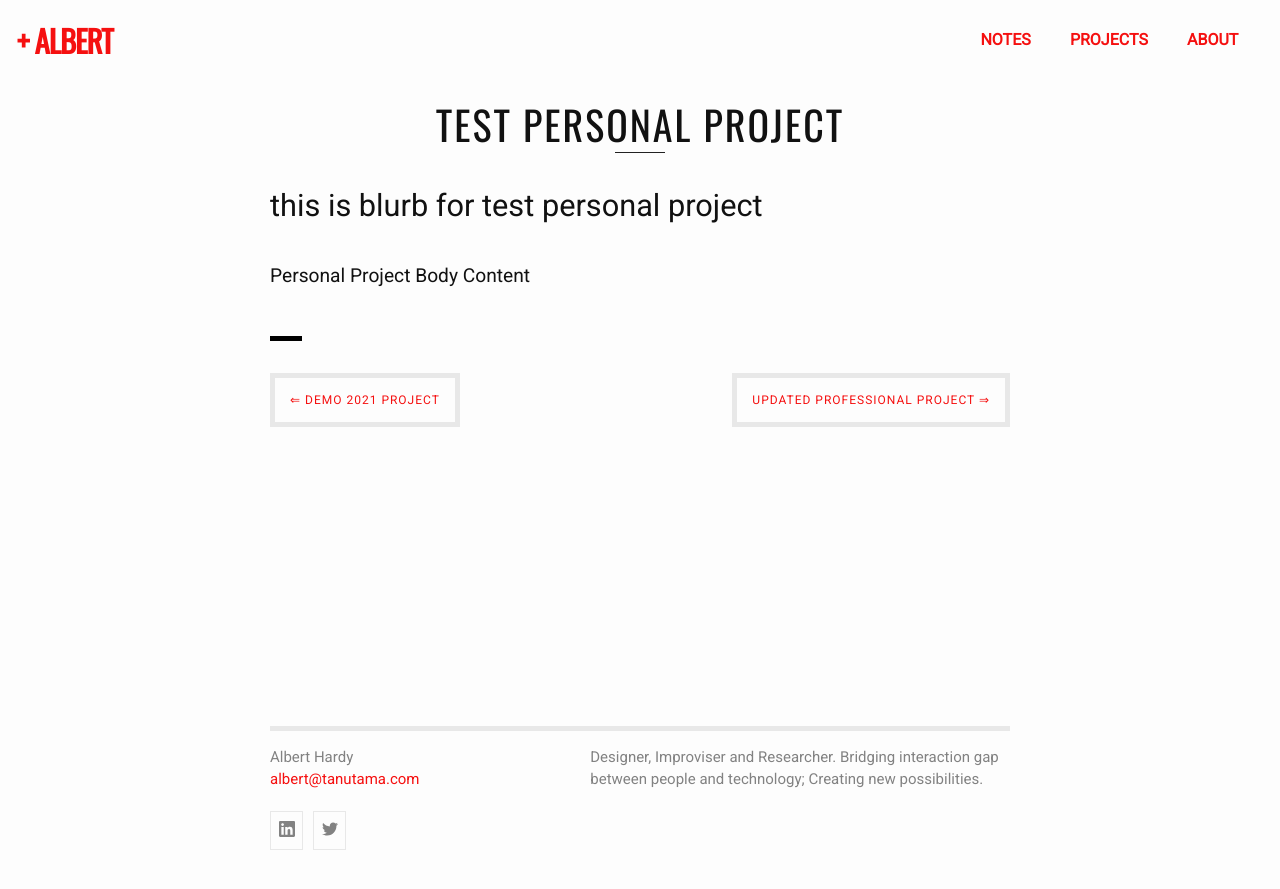
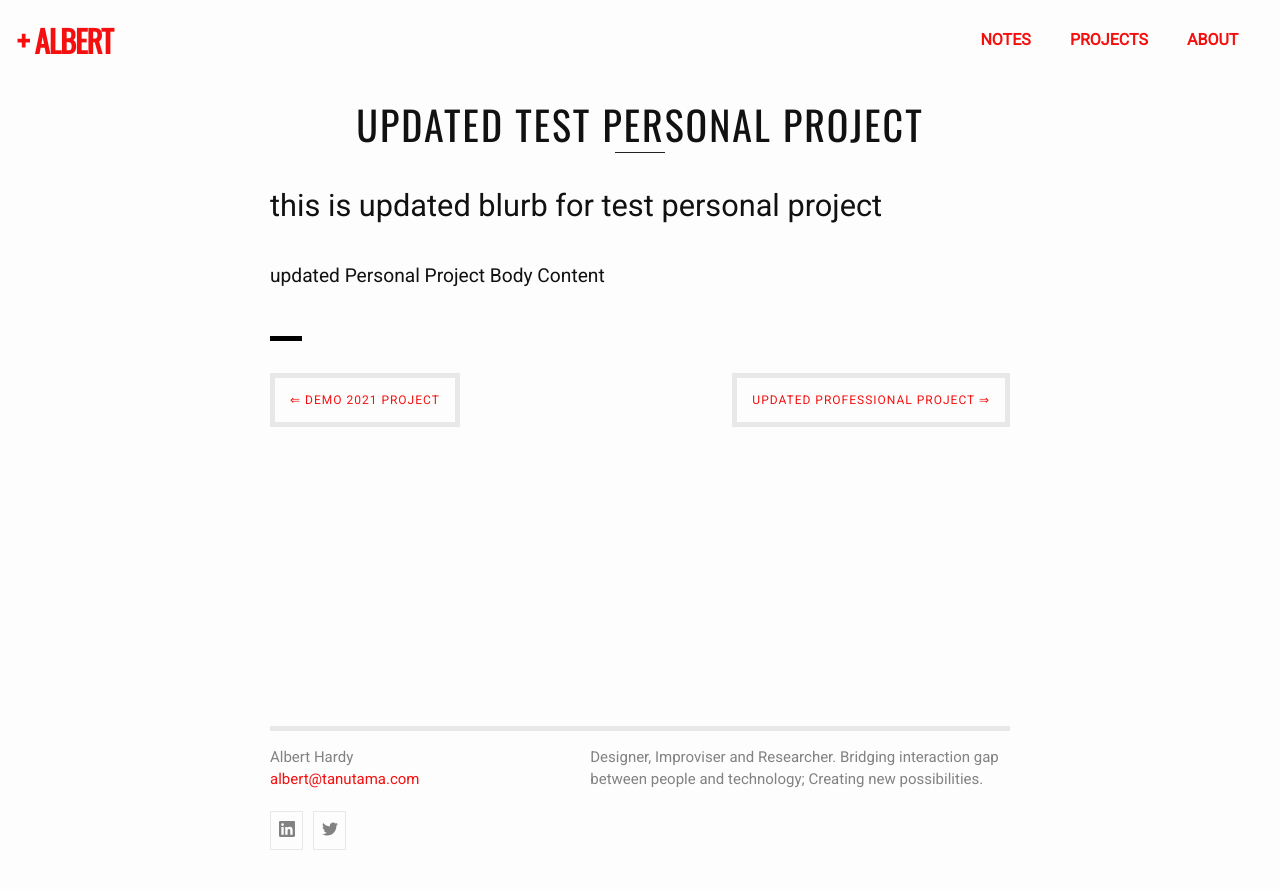
Before and after one commit to centros4520/centros4520.github.io, a Jekyll site: the page built from _projects/2021-09-test-personal-project.md, in a window 1280 px wide. Shown: the top 889 px of the page. Built offline with Jekyll 4.4.1, drawn with Linux system fonts in a browser that asks for light colours.

Commit message:
Update Project “2021-09-test-personal-project”

```diff
--- a/_projects/2021-09-test-personal-project.md
+++ b/_projects/2021-09-test-personal-project.md
@@ -1,10 +1,10 @@
 ---
 layout: project
-title: Test Personal Project
+title: Updated Test Personal Project
 image_path: ""
 orderid: 25
-date: 2021-09-28
-blurb: this is blurb for test personal project
+date: 2021-09-15
+blurb: this is updated blurb for test personal project
 project_type: personal
 ---
-Personal Project Body Content
+updated Personal Project Body Content
```
